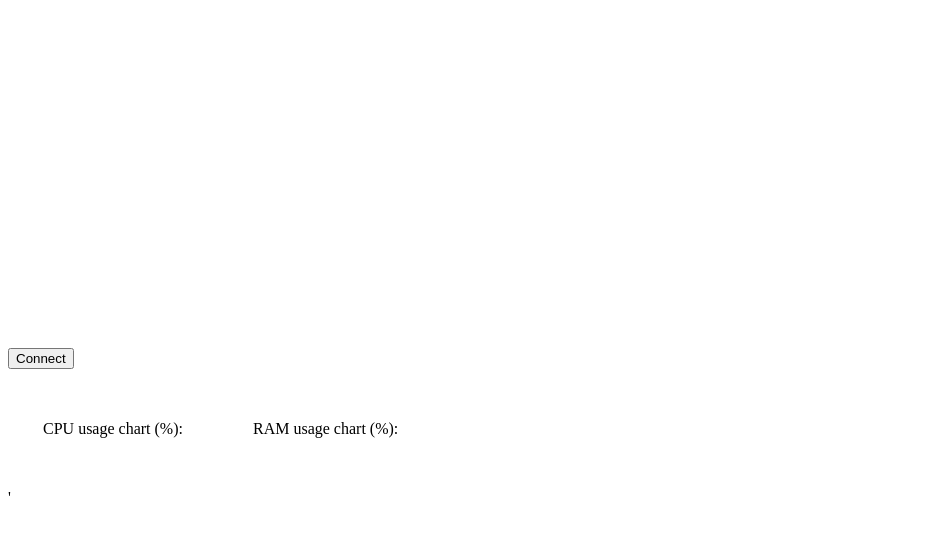
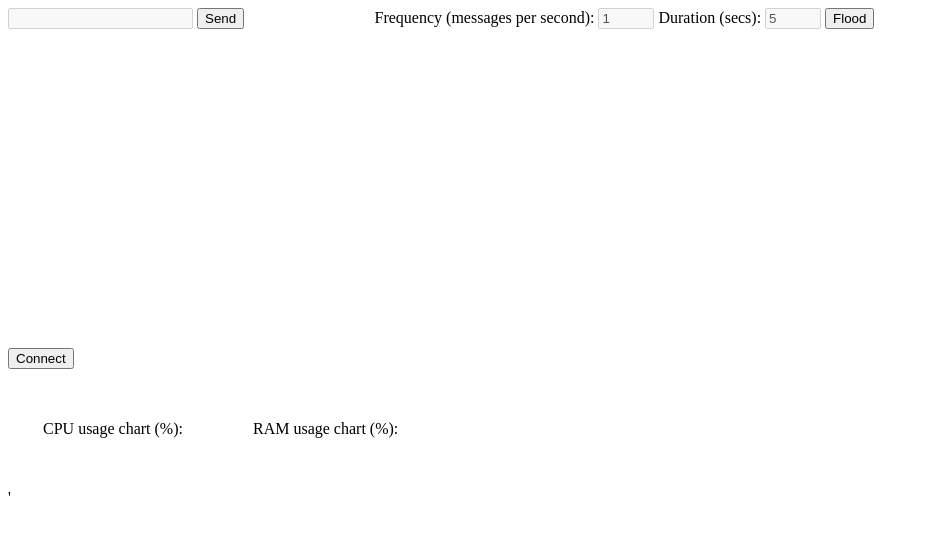
Before and after one commit to nautics889/tornado_websoket_chat, a Python web app: template templates/index.html in a window 1280 px wide. Shown: the top 535 px of the page, without its empty margins (0-929 px from the left). Run offline with Jinja, Linux system fonts and the light colour scheme; the template is opened without the code that fills it, so the values that code supplies are empty; some libraries are stand-ins or nearby versions.

Commit message:
Implemented: clientside manual loading

```diff
--- a/static/dynamic.js
+++ b/static/dynamic.js
@@ -1,4 +1,5 @@
 let wsConnection
+$('input').prop('disabled', true)
 
 function wrapper (host, port) {
   var host = host
@@ -8,13 +9,21 @@ function wrapper (host, port) {
     if (!wsConnection) {
       wsConnection = new WebSocket('ws://' + host + ':' + port + '/')
 
-      $('#connect_btn').html('Disconnect')
-      $('#output').append('<input type="text" id="message_to_send">')
-      $('#output').append('<button id="send_btn">Send</button>')
+      $('input').prop('disabled', false)
+
       $('#send_btn').on('click', function () {
         wsConnection.send(JSON.stringify({
           content: $('#message_to_send').val()
         }))
+      })
+
+      $('#flood_btn').on('click', function () {
+        period = 1000 / Number($('#frequency').val())
+        dur = Number($('#duration').val()) * 1000
+        const timerId = setInterval(() => wsConnection.send(JSON.stringify({
+          content: $('#message_to_send').val()
+        })), period)
+        setTimeout(() => { clearInterval(timerId) }, dur)
       })
 
       wsConnection.onmessage = function (event) {
--- a/static/style.css
+++ b/static/style.css
@@ -9,10 +9,18 @@
     height: 340px;
 }
 
-#chart_wrapper {
+#send_btn {
+    margin-right: 10%;
+}
+
+#flex_wrapper {
     display: flex;
     flex-direction: row;
     justify-content: flex-start;
+}
+
+.control_bar_item {
+    margin: 35px;
 }
 
 .chart_item {
--- a/templates/index.html
+++ b/templates/index.html
@@ -6,9 +6,19 @@
     <link rel="stylesheet" href="{{ static_url("style.css") }}">
 </head>
 <body>
-    <div id="output"></div>
+    <div id="output">
+        <div id="control_bar" class="flex_wrapper">
+            <input type="text" id="message_to_send">
+            <button id="send_btn">Send</button>
+            <span>Frequency (messages per second):</span>
+            <input type="number" value="1" id="frequency" min="1" max="10">
+            <span>Duration (secs):</span>
+            <input type="number" value="5" id="duration" min="5" max="60" step="5">
+            <button id="flood_btn">Flood</button>
+        </div>
+    </div>
     <button id="connect_btn">Connect</button>
-    <div id="chart_wrapper">
+    <div id="flex_wrapper">
         <div class="chart_item">
             <p>CPU usage chart (%):</p>
             <div id="cpu_chart"></div>
```
